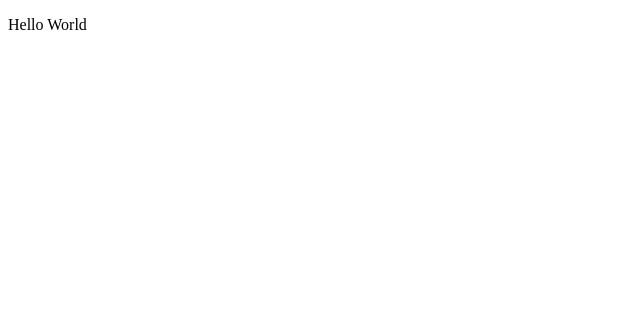
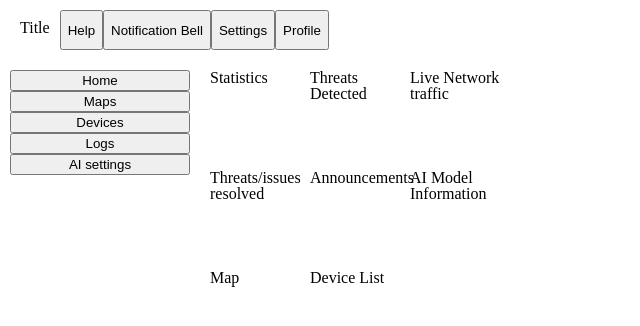
Before and after one commit to hreid1/COMP3000-LoRaWAN, a React (Vite) app in the folder sourcecode/my-app/: page / in a window 1280 px wide. Shown: the top 326 px of the page, without its empty margins (0-640 px from the left). Built offline with nearby package versions, Linux system fonts and the light colour scheme.

Commit message:
started the initial webpage + notes regarding plan of project

```diff
--- a/sourcecode/my-app/src/App.css
+++ b/sourcecode/my-app/src/App.css
@@ -1 +1,90 @@
 /* App.css */
+
+/* CSS reset */
+
+/* http://meyerweb.com/eric/tools/css/reset/
+   v2.0 | 20110126
+   License: none (public domain)
+*/
+
+html, body, div, span, applet, object, iframe,
+h1, h2, h3, h4, h5, h6, p, blockquote, pre,
+a, abbr, acronym, address, big, cite, code,
+del, dfn, em, img, ins, kbd, q, s, samp,
+small, strike, strong, sub, sup, tt, var,
+b, u, i, center,
+dl, dt, dd, ol, ul, li,
+fieldset, form, label, legend,
+table, caption, tbody, tfoot, thead, tr, th, td,
+article, aside, canvas, details, embed,
+figure, figcaption, footer, header, hgroup,
+menu, nav, output, ruby, section, summary,
+time, mark, audio, video {
+	margin: 0;
+	padding: 0;
+	border: 0;
+	font-size: 100%;
+	font: inherit;
+	vertical-align: baseline;
+}
+/* HTML5 display-role reset for older browsers */
+article, aside, details, figcaption, figure,
+footer, header, hgroup, menu, nav, section {
+	display: block;
+}
+body {
+	line-height: 1;
+}
+ol, ul {
+	list-style: none;
+}
+blockquote, q {
+	quotes: none;
+}
+blockquote:before, blockquote:after,
+q:before, q:after {
+	content: '';
+	content: none;
+}
+table {
+	border-collapse: collapse;
+	border-spacing: 0;
+}
+
+/* End of CSS reset */
+
+.dashContainer {
+    display: grid;
+    height: 100vh;
+    grid-template-columns: 200px 1fr;
+    grid-template-rows: 60px 1fr;
+}
+
+.navMenu {
+    padding: 10px;
+}
+
+#topNavMenuContainer {
+    grid-column: 1 / 3;
+    grid-row: 1 / 2;
+    display: flex;
+}
+
+#topNavMenuContainer p {
+    padding: 10px;
+}
+
+#sideNavMenuContainer {
+    grid-column: 1 / 2;
+    grid-row: 2 / 3;
+    display: flex;
+    flex-direction: column;
+}
+
+#dashContentContainer {
+    grid-column: 2 / 3;
+    grid-row: 2 / 3;
+    display: grid;
+    grid-template-columns: 100px 100px 100px;
+    grid-template-rows: 100px 100px 100px;
+}
--- a/sourcecode/my-app/src/App.jsx
+++ b/sourcecode/my-app/src/App.jsx
@@ -1,12 +1,70 @@
 // App.jsx -> root React component
 
-const App = () => {
+/*
+
+Top nav menu
+  - Title, help, notifications, settings, profile -> buttons
+Side bar
+  - Home, Maps, devices, logs, AI settings
+Main content
+  - Statistics
+  - Threats detected
+  - Threats/issues resolved
+  - Live network traffic
+  - Announcements
+  - AI model information
+  - Map with devices location
+  - Device List
+
+*/
+
+const TopNavMenu = () => {
   return (
-    <div>
-      <p>Hello World</p>
+    <div className="navMenu" id="topNavMenuContainer">
+      <p>Title</p>
+      <button>Help</button>
+      <button>Notification Bell</button>
+      <button>Settings</button>
+      <button>Profile</button>
     </div>
   )
 }
 
+const SideNavMenu = () => {
+  return (
+    <div className="navMenu" id="sideNavMenuContainer">
+      <button>Home</button>
+      <button>Maps</button>
+      <button>Devices</button>
+      <button>Logs</button>
+      <button>AI settings</button>
+    </div>
+  )
+}
+
+const MainDashContent = () => {
+  return (
+    <div className="navMenu" id="dashContentContainer">
+      <div className="dashboardItem" id="statistics">Statistics</div>
+      <div className="dashboardItem" id="threatsDetected">Threats Detected</div>
+      <div className="dashboardItem" id="liveNetworkTraffic">Live Network traffic</div>
+      <div className="dashboardItem" id="threats2">Threats/issues resolved</div>
+      <div className="dashboardItem" id="announcements">Announcements</div>
+      <div className="dashboardItem" id="aiInfo">AI Model Information</div>
+      <div className="dashboardItem" id="map">Map</div>
+      <div className="dashboardItem" id="deviceList">Device List</div>
+    </div>
+  )
+}
+
+const App = () => {
+  return (
+    <div className="dashContainer">
+      <TopNavMenu />
+      <SideNavMenu />
+      <MainDashContent />
+    </div>
+  )
+}
 
 export default App
```
Also changed, not shown: sourcecode/my-app/src/main.jsx (+12 -2 lines), 1 other file (tests, documents, lock files or other folders).
